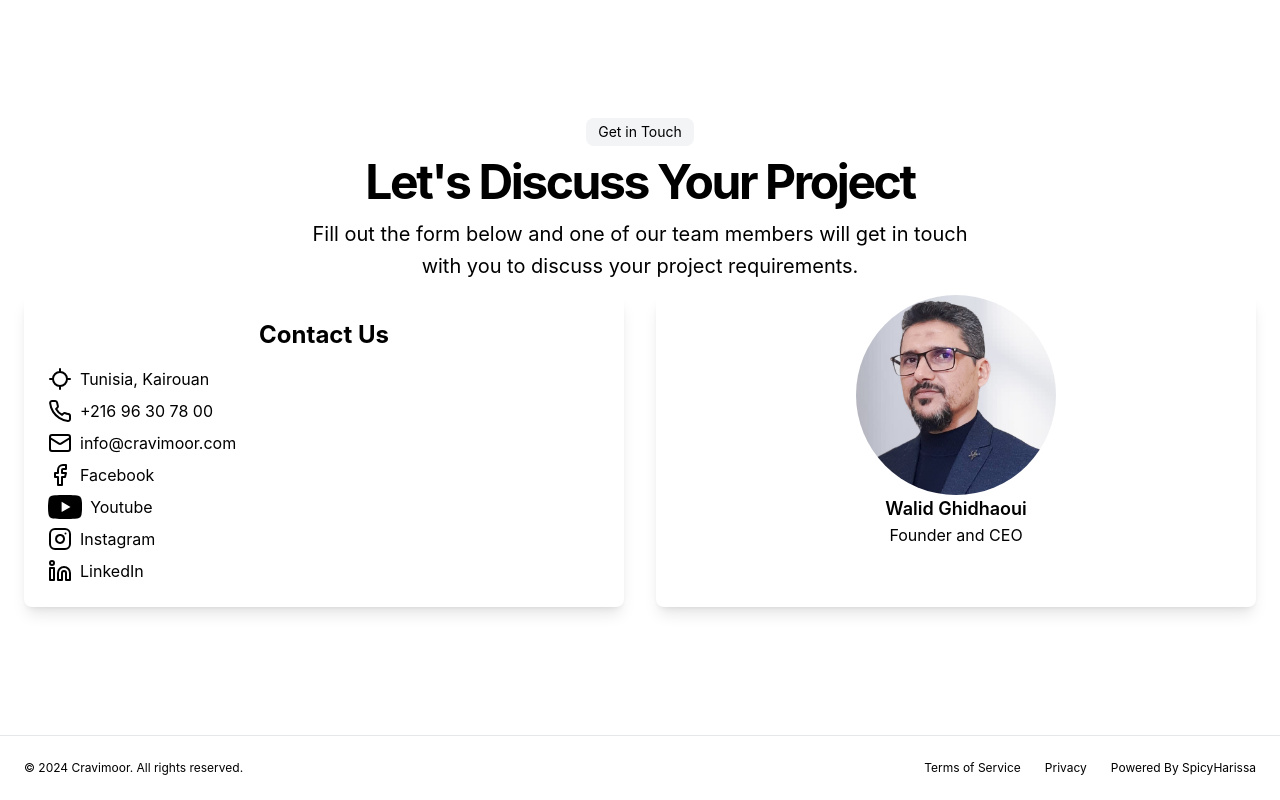
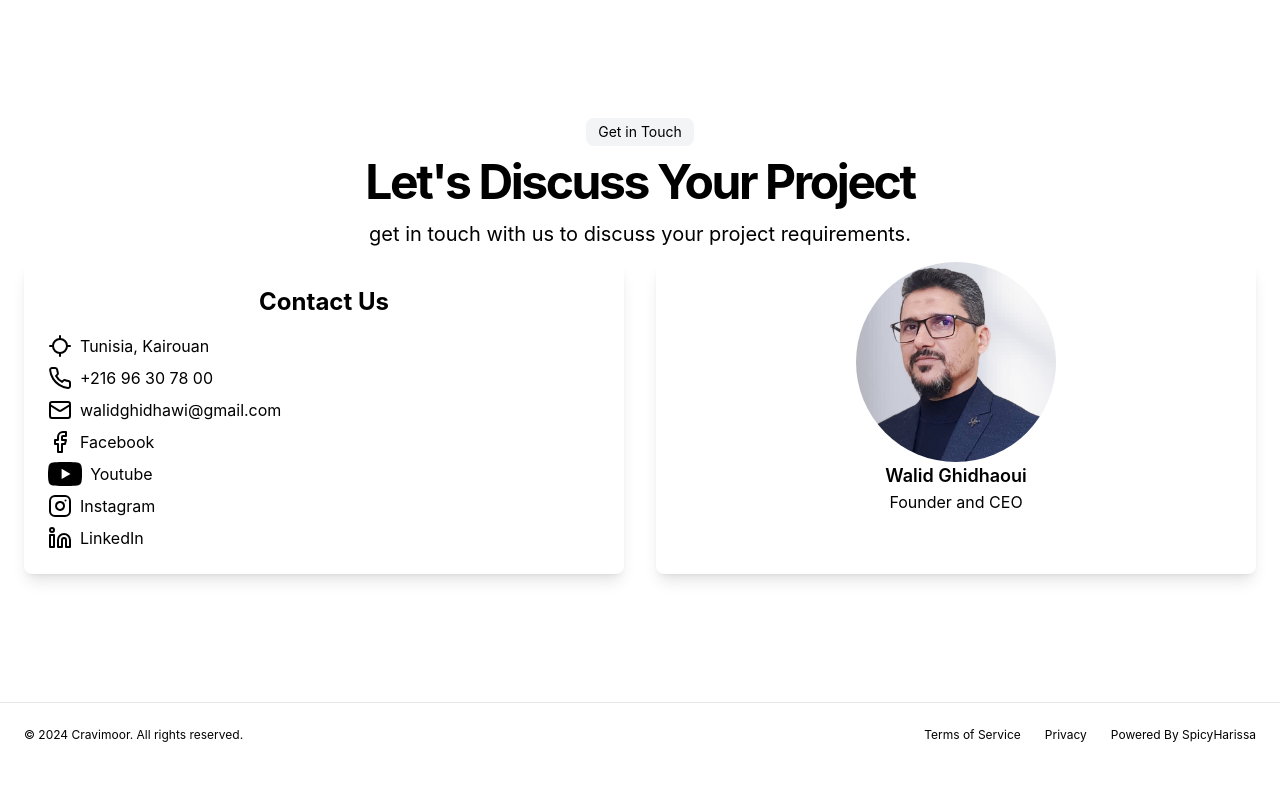
Before and after one commit to marwen2025/Cravimoor, a React (Create React App) app: page / in a window 1280 px wide. Shown: the part 5076-5876 px from the top of the page. After the commit the page ends 5843 px from the top, so only its background shows below. Built offline with nearby package versions, Linux system fonts and the light colour scheme.

Commit message:
Update ContactUs.js

```diff
--- a/src/Components/Contactus/ContactUs.js
+++ b/src/Components/Contactus/ContactUs.js
@@ -13,8 +13,7 @@ const ContactUs = () => {
             </div>
             <h2 className="text-3xl font-bold tracking-tighter sm:text-4xl md:text-5xl">Let's Discuss Your Project</h2>
             <p className="mx-auto max-w-[700px] text-muted-foreground md:text-xl/relaxed lg:text-base/relaxed xl:text-xl/relaxed">
-              Fill out the form below and one of our team members will get in touch with you to discuss your project
-              requirements.
+              get in touch with us to discuss your project requirements.
             </p>
             <div className="grid grid-cols-1 md:grid-cols-2 gap-8">
               <div className="bg-background rounded-lg shadow-lg p-6 hover:scale-105 transition-transform duration-300">
@@ -30,7 +29,7 @@ const ContactUs = () => {
                   </div>
                   <div className="flex items-center gap-2">
                     <MailIcon className="h-6 w-6 text-primary" />
-                    <p>info@cravimoor.com</p>
+                    <p>walidghidhawi@gmail.com</p>
                   </div>
                   <div className="flex items-center gap-2">
                     <FacebookIcon className="h-6 w-6 text-primary" />
```
